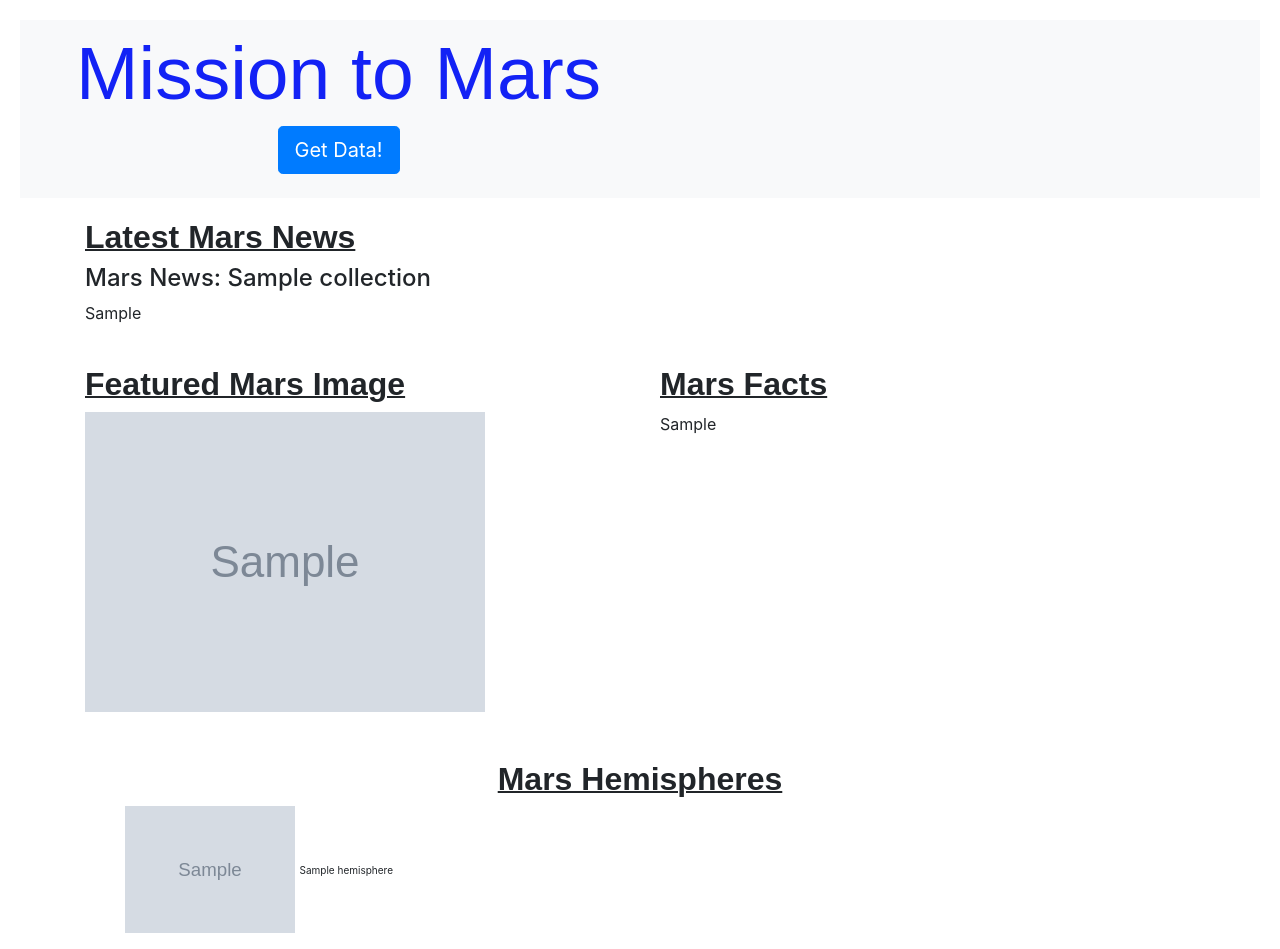
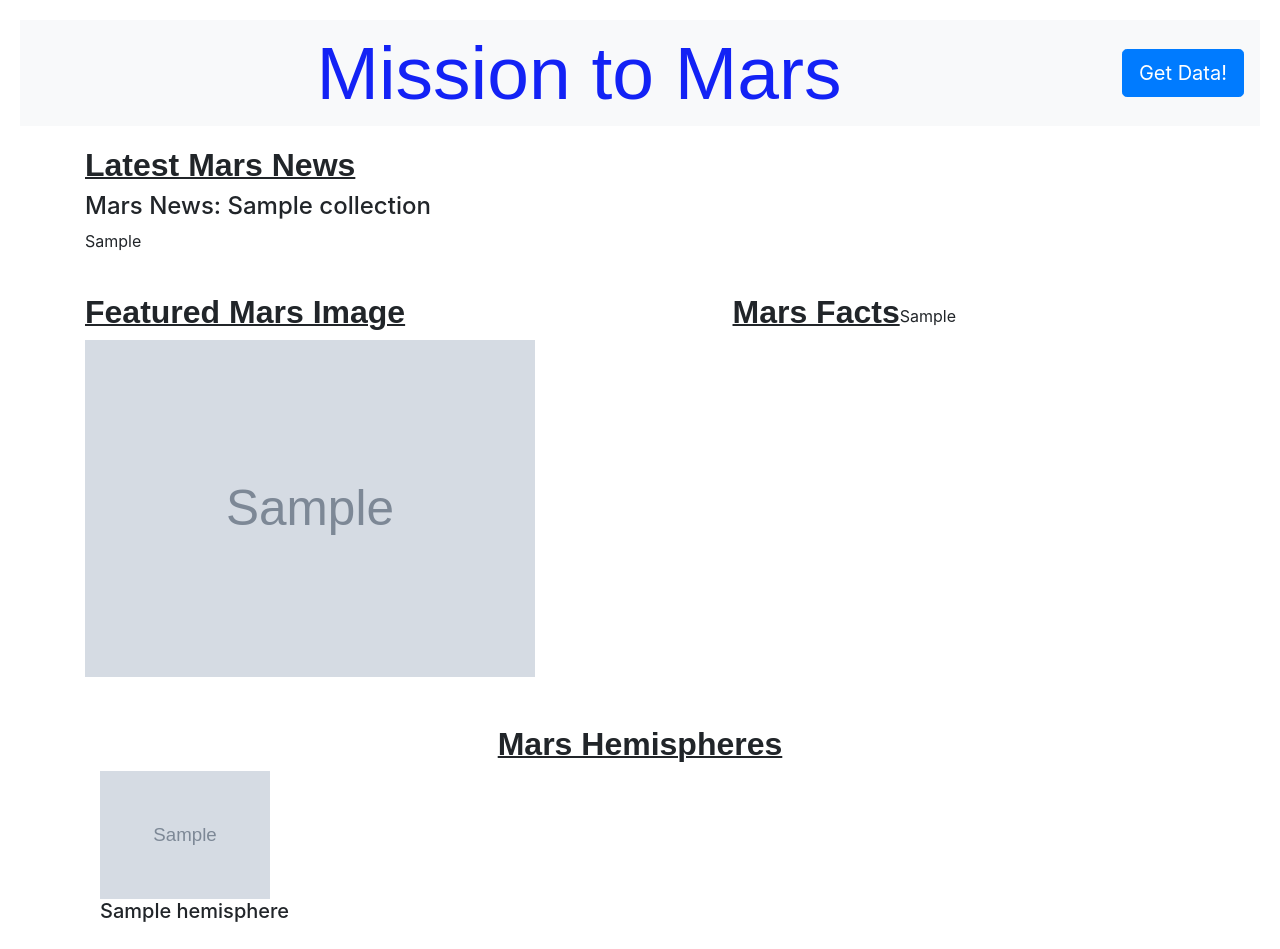
Before and after one commit to MarcLeslie/web-scraping-challenge, a Flask app: page / in a window 1280 px wide. After the commit the page ends 922 px from the top, so only its background shows below. Run offline with Flask 2, Linux system fonts and the light colour scheme; grey boxes marked "Sample" are stand-in pictures; a database or web service that is not in the repository returns one stand-in record (values such as "Sample title"); some libraries are stand-ins or nearby versions.

Commit message:
99% there after working with tutor

```diff
--- a/Mission_to_Mars/static/style.css
+++ b/Mission_to_Mars/static/style.css
@@ -4,13 +4,29 @@ h1 {
     color: #1322f5;
     font-family: Arial, Helvetica, sans-serif;
     font-size: 75px;
+    margin: 0 auto;
+    text-align: center;
 }
+
+h1.logo{
+    text-align: center;
+}
+
+.test{
+    text-align: center;
+    align-items: center;
+}
+
 
 h2 {
     font-weight: bold;
     font-family: Arial, Helvetica, sans-serif;
     text-decoration-line: underline;
     text-decoration-thickness: 2px;
+}
+
+.container-heading{
+    text-align: center;
 }
 
 h2.custom{
@@ -27,17 +43,26 @@ header {
 .left-side{
     position: relative;
     float: left;
+    /* padding-top: 10px; */
     padding-right: 20px;
     padding-left: 0px;
 }
 
 .current-img {
-    width: 400px;
+    width: 450px;
 }
 
-.table-right{
+#mars_table{
+    align-items: center;
+    align-content: center;
+    vertical-align: middle;
+    text-align: left;
+}
+
+#table-right{
     position: relative;
     float: right;
+    /* padding-top: 10px; */
     padding-left: 20px;
     padding-right: 0px;
 }
@@ -52,6 +77,6 @@ header {
 }
 
 .bottom-title{
-    font-size: 10px;
+    font-size: 20px;
 }
 /* BOTTOM 4 IMAGES */
--- a/Mission_to_Mars/templates/index.html
+++ b/Mission_to_Mars/templates/index.html
@@ -1,5 +1,7 @@
 <!DOCTYPE html>
 <html lang="en">
+<meta http-equiv="pragma" content="no-cache" />
+<meta http-equiv="expires" content="-1" />
 
 
 <!-- HEAD -->
@@ -7,20 +9,22 @@
     <meta charset="UTF-8">
     <link rel="stylesheet" href="https://stackpath.bootstrapcdn.com/bootstrap/4.3.1/css/bootstrap.min.css" integrity="sha384-ggOyR0iXCbMQv3Xipma34MD+dH/1fQ784/j6cY/iJTQUOhcWr7x9JvoRxT2MZw1T" crossorigin="anonymous">
     <link rel="stylesheet" type="text/css" href="{{ url_for('static',filename='style.css') }}">
-    <title>Hey, who wants to go Mars?</title>
+    <title>Hey, who wants to go to Mars?</title>
   </head>
 
 <!-- NAV BAR -->
+
   <header>
     <nav class="navbar navbar-expand-lg navbar-light bg-light">
-      <button class="navbar-toggler" type="button" data-toggle="collapse" data-target="#navbarSupportedContent" aria-controls="navbarSupportedContent" aria-expanded="false" aria-label="Toggle navigation">
-        <span class="navbar-toggler-icon"></span>
-      </button>
-      <!-- ISSUE TO FIX: WHY WILL THIS HEADER AND BUTTON NOT CENTER-->
-      <ul>
-        <h1>Mission to Mars</h1>
+
+
+        <h1 class="logo">Mission to Mars</h1>
+        <div class = "test">
+        <button class="navbar-toggler" type="button" data-toggle="collapse" data-target="#navbarSupportedContent" aria-controls="navbarSupportedContent" aria-expanded="false" aria-label="Toggle navigation">
+          <span class="navbar-toggler-icon"></span>
+        </button>
         <a class="btn btn-primary btn-lg" href="/scrape" role="button">Get Data!</a>
-      </ul>
+      </div>
     </nav>
   </header>
 
@@ -46,18 +50,19 @@
       <!-- CURRENT IMAGE AND FACTS-->
       <div class = "container">
         <div class="row">
-          <div class= "col-md-5 left-side">  <!-- CURRENT IMG -->
+          <div class= "col-md-6 left-side">  <!-- CURRENT IMG -->
             <h2>Featured Mars Image</h2>
             <img src="{{mars.featured_image}}" alt="" class="current-img">
           </div>
 
           <div class = "col-md-1">
-
           </div>
 
-          <div class= "col-md-5 table-right">  <!-- MARS FACTS-->
-            <h2>Mars Facts</h2>
-            {{ mars.mars_facts | safe}}
+          <div class= "col-md-4">  <!-- MARS FACTS TABLE IS AN OBJECT SO CONTENTS CANNOT BE CENTERED-->
+            <div class="row" id="mars_table">
+              <h2>Mars Facts</h2>
+              {{ mars.mars_facts | safe}}
+            </div>
           </div>
         </div>
       </div>
@@ -69,13 +74,21 @@
       <h2 class="custom">Mars Hemispheres</h2>
       <div class = "container">
         <div class="row">
-          <div class= "col-md-15">
-            <ul style="list-style: none;">
+
+
               {% for hemisphere in mars.mars_hemi_image_urls %}
-              <a><img src="{{ hemisphere.img_url }}" class="bottom-img"> <span class="bottom-title">{{hemisphere.title}}</span> </a>
+              <div class="col-md-3">
+                <div class="thumbnail">
+                  <img src="{{ hemisphere.img_url }}" class="bottom-img">
+                    <div class="caption">
+                      <h4 class="bottom-title">{{hemisphere.title}}</h4>
+                    </div>
+                </div>
+              </div>
               {% endfor %}
-            </ul>
-          </div>
+
+
+
         </div>
       </div>
 
```
